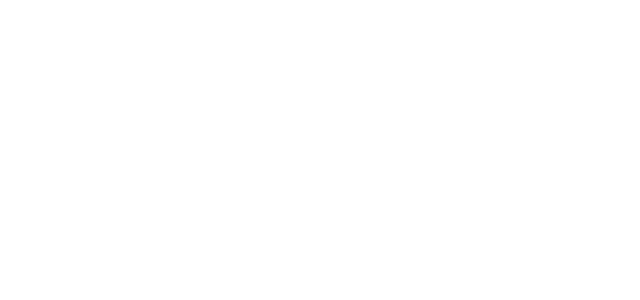
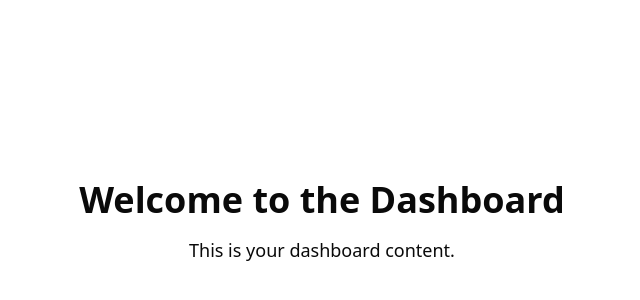
Before and after one commit to ammar-15/fifa-tracker-frontend, a React (Vite) app: page /Dashboard in a window 1280 px wide. Before the commit this address had no page. Shown: the part 178-478 px from the top of the page, without its empty margins (318-958 px from the left). Built offline with nearby package versions, Linux system fonts and the light colour scheme.

Commit message:
daashboard route added

```diff
--- a/src/App.tsx
+++ b/src/App.tsx
@@ -1,6 +1,7 @@
 import { BrowserRouter as Router, Route, Routes } from "react-router-dom";
 import Loginpage from "./login/Loginpage";
 import Signup from "./login/Signup";
+import Dashboard from "./screens/Dashboard";
 
 function App() {
   return (
@@ -9,6 +10,7 @@
       <Routes>
         <Route path="/" element={<Loginpage />} />
         <Route path="/signup" element={<Signup />} />
+        <Route path="/Dashboard" element={<Dashboard />} />
       </Routes>
       </div>
     </Router>
--- a/src/components/login-form.tsx
+++ b/src/components/login-form.tsx
@@ -1,5 +1,6 @@
 import { Button } from "@/components/ui/button";
 import { useState } from "react";
+import { useNavigate } from "react-router-dom";
 import {
   Card,
   CardContent,
@@ -18,9 +19,11 @@
   const [email, setEmail] = useState("");
   const [password, setPassword] = useState("");
   const [error, setError] = useState("");
+  const navigate = useNavigate();
 
   const handlesubmit = async (e: React.FormEvent) => {
     e.preventDefault();
+    navigate("/Dashboard");
     setError("");
 
     try {
--- a/src/screens/Dashboard.tsx
+++ b/src/screens/Dashboard.tsx
@@ -0,0 +1,10 @@
+const Dashboard = () => {
+
+    return (
+        <div className="flex flex-col items-center justify-center h-screen">
+        <h1 className="text-4xl font-bold mb-4">Welcome to the Dashboard</h1>
+        <p className="text-lg">This is your dashboard content.</p>
+        </div>
+    );
+    }
+export default Dashboard;
```
